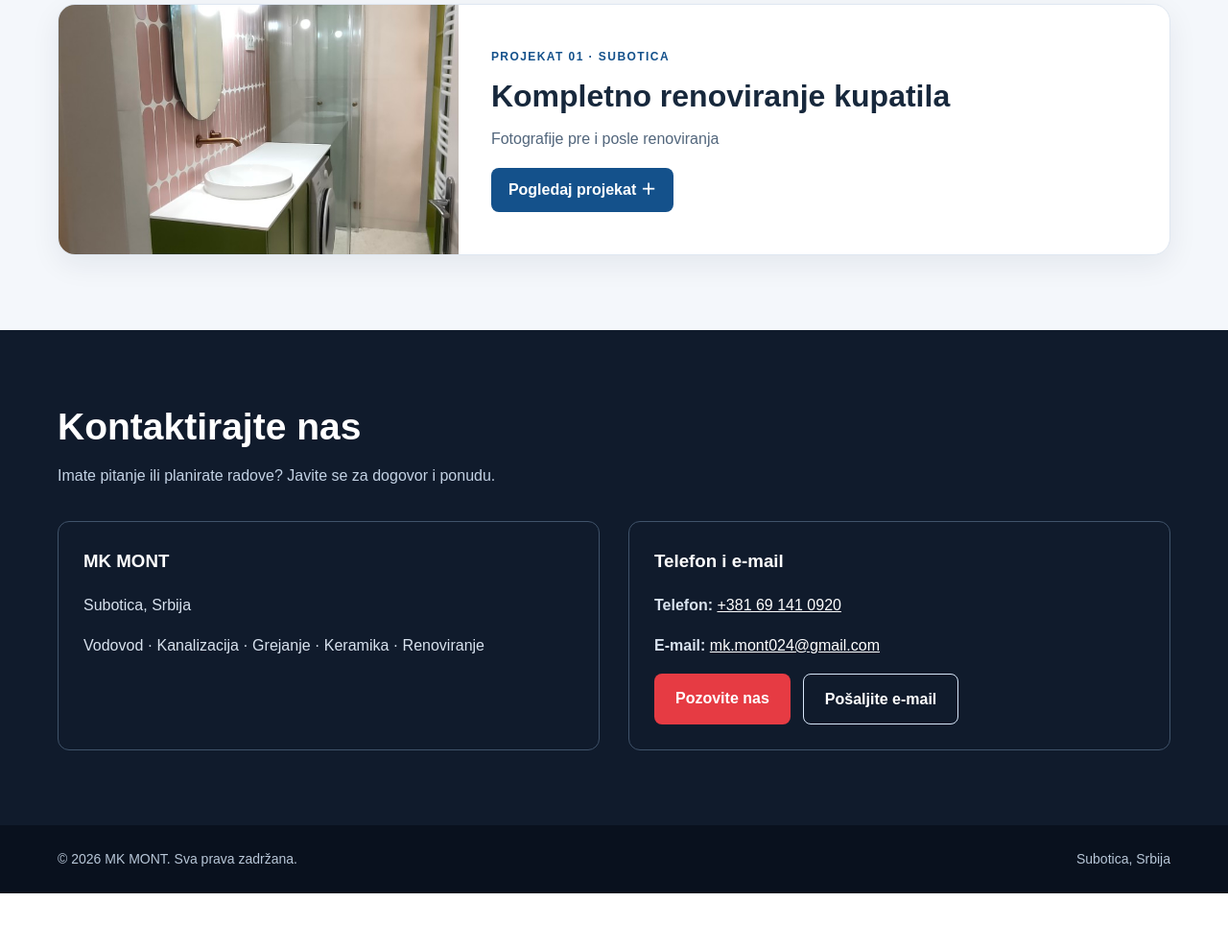
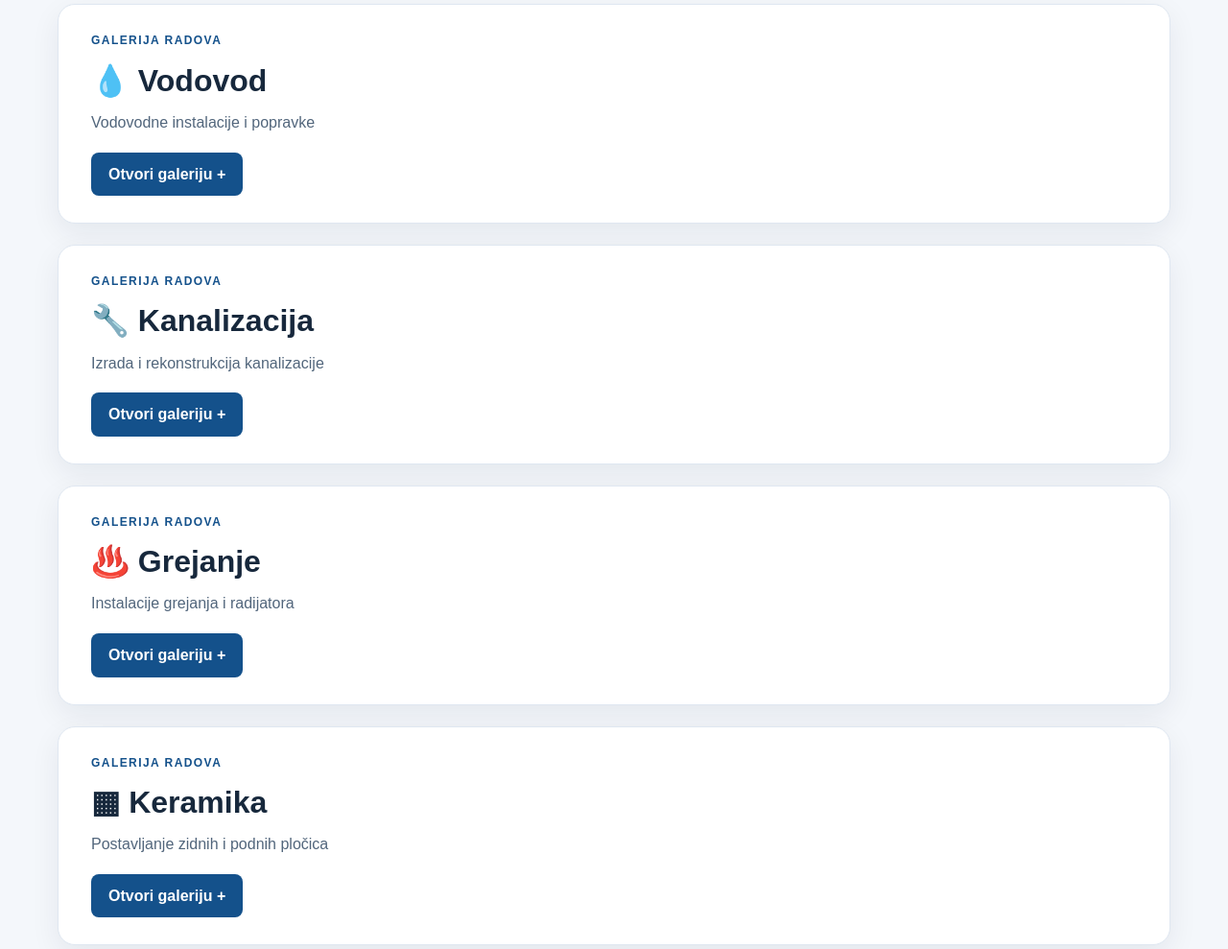
Before and after one commit to mkmont024-create/mk-mont, a plain HTML site: page index.html in a window 1280 px wide. Shown: the part 2007-2996 px from the top of the page at 96% size. Before the commit the page ends 2938 px from the top, so only its background shows below. Drawn offline with Linux system fonts and the light colour scheme.

Commit message:
dodato 5 galerija

```diff
--- a/index.html
+++ b/index.html
@@ -63,6 +63,63 @@ body.lightbox-active{overflow:hidden}
 <section class="section" id="o-nama"><div class="wrap about-grid"><div><h2>O nama</h2><p>MK MONT je firma iz Subotice, osnovana 2021. godine. Bavimo se vodovodnim i kanalizacionim instalacijama, grejanjem, keramikom i kompletnim renoviranjem kupatila.</p><p>Naš cilj je kvalitetno izveden posao i jasan dogovor sa svakim klijentom.</p></div><div class="about-panel"><strong>MK MONT</strong><p>Jedan tim za instalacije, renoviranje i završne radove.</p></div></div></section>
 <section class="section section-soft" id="radovi"><div class="wrap"><h2>Naši radovi</h2><p class="lead">Svaki projekat ima svoju galeriju fotografija pre i posle radova.</p>
 <div class="projects-list">
+
+<details class="project-item" id="vodovod">
+  <summary class="project-summary">
+    <span class="project-summary-info">
+      <span class="project-kicker">GALERIJA RADOVA</span>
+      <strong>💧 Vodovod</strong>
+      <span>Vodovodne instalacije i popravke</span>
+      <span class="project-open">Otvori galeriju +</span>
+    </span>
+  </summary>
+  <div class="project-detail">
+    <p>Ovde ćemo dodavati fotografije vodovodnih radova.</p>
+  </div>
+</details>
+
+<details class="project-item" id="kanalizacija">
+  <summary class="project-summary">
+    <span class="project-summary-info">
+      <span class="project-kicker">GALERIJA RADOVA</span>
+      <strong>🔧 Kanalizacija</strong>
+      <span>Izrada i rekonstrukcija kanalizacije</span>
+      <span class="project-open">Otvori galeriju +</span>
+    </span>
+  </summary>
+  <div class="project-detail">
+    <p>Ovde ćemo dodavati fotografije kanalizacionih radova.</p>
+  </div>
+</details>
+
+<details class="project-item" id="grejanje">
+  <summary class="project-summary">
+    <span class="project-summary-info">
+      <span class="project-kicker">GALERIJA RADOVA</span>
+      <strong>♨️ Grejanje</strong>
+      <span>Instalacije grejanja i radijatora</span>
+      <span class="project-open">Otvori galeriju +</span>
+    </span>
+  </summary>
+  <div class="project-detail">
+    <p>Ovde ćemo dodavati fotografije radova na grejanju.</p>
+  </div>
+</details>
+
+<details class="project-item" id="keramika">
+  <summary class="project-summary">
+    <span class="project-summary-info">
+      <span class="project-kicker">GALERIJA RADOVA</span>
+      <strong>▦ Keramika</strong>
+      <span>Postavljanje zidnih i podnih pločica</span>
+      <span class="project-open">Otvori galeriju +</span>
+    </span>
+  </summary>
+  <div class="project-detail">
+    <p>Ovde ćemo dodavati fotografije keramičarskih radova.</p>
+  </div>
+</details>
+
 <details class="project-item" id="projekat-1"><summary class="project-summary"><img src="1000031690.jpg" alt="Završeno renoviranje kupatila" loading="lazy"><span class="project-summary-info"><span class="project-kicker">PROJEKAT 01 · SUBOTICA</span><strong>Kompletno renoviranje kupatila</strong><span>Fotografije pre i posle renoviranja</span><span class="project-open">Pogledaj projekat <span aria-hidden="true">＋</span></span></span></summary>
 <div class="project-detail"><p>Od starog kupatila do potpuno uređenog prostora. Pogledajte fotografije pre početka i nakon završetka radova.</p><div class="project-gallery"><figure class="project-photo"><a href="1000028208.jpg" aria-label="Uvećaj fotografiju pre renoviranja"><img src="1000028208.jpg" alt="Kupatilo pre renoviranja" loading="lazy"></a><figcaption>PRE renoviranja</figcaption></figure><figure class="project-photo"><a href="1000031690.jpg" aria-label="Uvećaj fotografiju posle renoviranja"><img src="1000031690.jpg" alt="Renovirano kupatilo sa zelenim ormarićem, umivaonikom i tušem" loading="lazy"></a><figcaption>POSLE renoviranja</figcaption></figure></div></div></details>
 </div></div></section>
```
